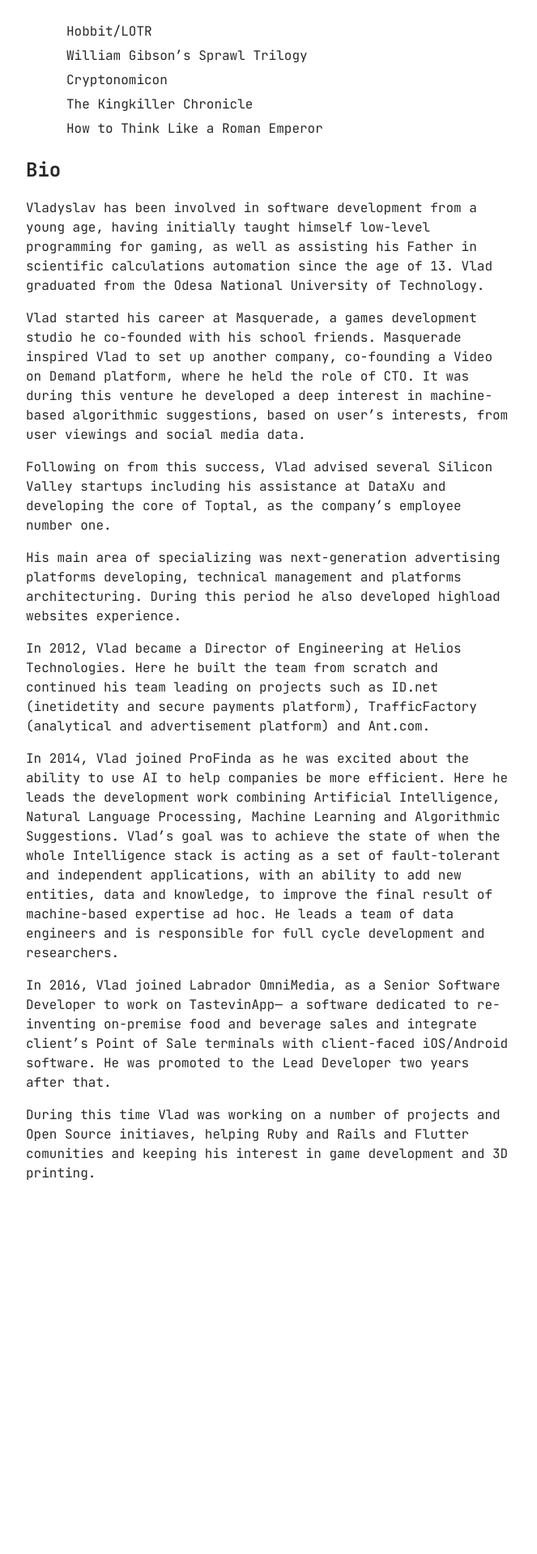
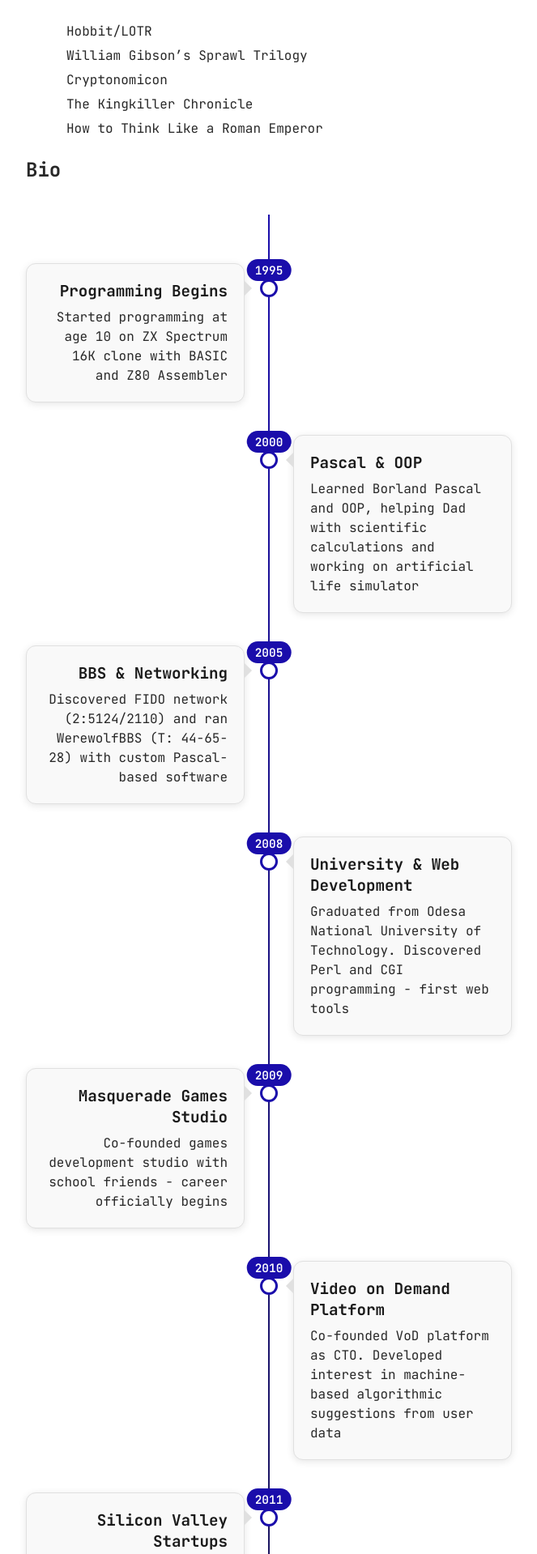
Before and after one commit to vshvedov/vladcodes, a Jekyll site: the page built from about/index.md, in a window 1280 px wide. Shown: the part 1739-3658 px from the top of the page at 81% size, without its empty margins (308-971 px from the left). Built offline with Jekyll 4.4.1, drawn with Linux system fonts in a browser that asks for light colours; before the commit the page ends 3284 px from its top, so only the background shows below that; some of the changed text lies outside the part shown.

Commit message:
Add career timeline section with animations and styles in about page

```diff
--- a/_layouts/about.html
+++ b/_layouts/about.html
@@ -9,3 +9,5 @@
         {{ content }}
     </div>
 </div>
+
+<script src="/assets/js/timeline.js"></script>
--- a/about/index.md
+++ b/about/index.md
@@ -43,45 +43,100 @@
 
 ## Bio
 
-Vladyslav has been involved in software development from a young age, having
-initially taught himself low-level programming for gaming, as well as assisting
-his Father in scientific calculations automation since the age of 13.
-Vlad graduated from the Odesa National University of Technology.
+<div class="timeline" id="career-timeline">
+  <div class="timeline-item" data-year="1995">
+    <div class="timeline-marker"></div>
+    <div class="timeline-content">
+      <h3>Programming Begins</h3>
+      <p>Started programming at age 10 on ZX Spectrum 16K clone with BASIC and Z80 Assembler</p>
+    </div>
+  </div>
 
-Vlad started his career at Masquerade, a games development studio he co-founded with his school friends.
-Masquerade inspired Vlad to set up another company, co-founding a Video on
-Demand platform, where he held the role of CTO. It was during this venture he
-developed a deep interest in machine-based algorithmic suggestions, based on
-user's interests, from user viewings and social media data.
+  <div class="timeline-item" data-year="2000">
+    <div class="timeline-marker"></div>
+    <div class="timeline-content">
+      <h3>Pascal & OOP</h3>
+      <p>Learned Borland Pascal and OOP, helping Dad with scientific calculations and working on artificial life simulator</p>
+    </div>
+  </div>
 
-Following on from this success, Vlad advised several Silicon Valley startups
-including his assistance at DataXu and developing the core of Toptal, as the
-company’s employee number one.
+  <div class="timeline-item" data-year="2005">
+    <div class="timeline-marker"></div>
+    <div class="timeline-content">
+      <h3>BBS & Networking</h3>
+      <p>Discovered FIDO network (2:5124/2110) and ran WerewolfBBS (T: 44-65-28) with custom Pascal-based software</p>
+    </div>
+  </div>
 
-His main area of specializing was next-generation advertising platforms
-developing, technical management and platforms architecturing.
-During this period he also developed highload websites experience.
+  <div class="timeline-item" data-year="2008">
+    <div class="timeline-marker"></div>
+    <div class="timeline-content">
+      <h3>University & Web Development</h3>
+      <p>Graduated from Odesa National University of Technology. Discovered Perl and CGI programming - first web tools</p>
+    </div>
+  </div>
 
-In 2012, Vlad became a Director of Engineering at Helios Technologies. Here he
-built the team from scratch and continued his team leading on
-projects such as ID.net (inetidetity and secure payments platform),
-TrafficFactory (analytical and advertisement platform) and Ant.com.
+  <div class="timeline-item" data-year="2009">
+    <div class="timeline-marker"></div>
+    <div class="timeline-content">
+      <h3>Masquerade Games Studio</h3>
+      <p>Co-founded games development studio with school friends - career officially begins</p>
+    </div>
+  </div>
 
-In 2014, Vlad joined ProFinda as he was excited about the ability to use AI to
-help companies be more efficient. Here he leads the development work
-combining Artificial Intelligence, Natural Language Processing, Machine
-Learning and Algorithmic Suggestions. Vlad’s goal was to achieve the state of
-when the whole Intelligence stack is acting as a set of fault-tolerant and
-independent applications, with an ability to add new entities, data and
-knowledge, to improve the final result of machine-based expertise ad hoc. He
-leads a team of data engineers and is responsible for full cycle development and
-researchers.
+  <div class="timeline-item" data-year="2010">
+    <div class="timeline-marker"></div>
+    <div class="timeline-content">
+      <h3>Video on Demand Platform</h3>
+      <p>Co-founded VoD platform as CTO. Developed interest in machine-based algorithmic suggestions from user data</p>
+    </div>
+  </div>
 
-In 2016, Vlad joined Labrador OmniMedia, as a Senior Software Developer to work on
-TastevinApp— a software dedicated to re-inventing on-premise food and beverage sales
-and integrate client’s Point of Sale terminals with client-faced iOS/Android software.
-He was promoted to the Lead Developer two years after that.
+  <div class="timeline-item" data-year="2011">
+    <div class="timeline-marker"></div>
+    <div class="timeline-content">
+      <h3>Silicon Valley Startups</h3>
+      <p>Advised startups including DataXu and became employee #1 at Toptal, specializing in advertising platforms</p>
+    </div>
+  </div>
 
-During this time Vlad was working on a number of projects and Open Source initiaves,
-helping Ruby and Rails and Flutter comunities and keeping his interest in game development
-and 3D printing.
+  <div class="timeline-item" data-year="2012">
+    <div class="timeline-marker"></div>
+    <div class="timeline-content">
+      <h3>Director of Engineering</h3>
+      <p>Joined Helios Technologies, built team from scratch for ID.net, TrafficFactory, and Ant.com projects</p>
+    </div>
+  </div>
+
+  <div class="timeline-item" data-year="2014">
+    <div class="timeline-marker"></div>
+    <div class="timeline-content">
+      <h3>AI & Machine Learning</h3>
+      <p>Joined ProFinda to work on AI, NLP, and ML for business efficiency. Led fault-tolerant intelligence stack development</p>
+    </div>
+  </div>
+
+  <div class="timeline-item" data-year="2016">
+    <div class="timeline-marker"></div>
+    <div class="timeline-content">
+      <h3>Senior Developer</h3>
+      <p>Joined Labrador OmniMedia for TastevinApp - POS integration with mobile apps</p>
+    </div>
+  </div>
+
+  <div class="timeline-item" data-year="2018">
+    <div class="timeline-marker"></div>
+    <div class="timeline-content">
+      <h3>Lead Developer</h3>
+      <p>Promoted to Lead Developer. Active in Ruby/Rails and Flutter communities, game development, and 3D printing</p>
+    </div>
+  </div>
+
+  <div class="timeline-item" data-year="2024">
+    <div class="timeline-marker"></div>
+    <div class="timeline-content">
+      <h3>LLMs & AI Focus</h3>
+      <p>Current interests: LLMs, agentic systems, distributed web apps, 3D printing, CNC, woodworking, and music synthesis</p>
+    </div>
+  </div>
+</div>
--- a/assets/css/main.css
+++ b/assets/css/main.css
@@ -200,3 +200,171 @@
 .app-item a:hover {
     text-decoration: underline;
 }
+
+.app-item h2 .os-tag {
+    background: var(--code-bg);
+    color: var(--text-color);
+    font-size: 0.8em;
+    font-weight: 500;
+    padding: 2px 6px;
+    border-radius: 4px;
+    margin-left: 8px;
+    display: inline-block;
+}
+
+/* Timeline Styles */
+.timeline {
+    position: relative;
+    max-width: 800px;
+    margin: 40px auto;
+    padding: 20px 0;
+}
+
+.timeline::before {
+    content: '';
+    position: absolute;
+    left: 50%;
+    top: 0;
+    bottom: 0;
+    width: 2px;
+    background: linear-gradient(to bottom, var(--link-color), var(--text-secondary));
+    transform: translateX(-50%);
+}
+
+.timeline-item {
+    position: relative;
+    margin: 40px 0;
+    opacity: 0;
+    transform: translateY(30px);
+    transition: all 0.6s ease;
+}
+
+.timeline-item.animate {
+    opacity: 1;
+    transform: translateY(0);
+}
+
+.timeline-item:nth-child(odd) .timeline-content {
+    margin-left: 0;
+    margin-right: calc(50% + 30px);
+    text-align: right;
+}
+
+.timeline-item:nth-child(even) .timeline-content {
+    margin-left: calc(50% + 30px);
+    margin-right: 0;
+    text-align: left;
+}
+
+.timeline-marker {
+    position: absolute;
+    left: 50%;
+    top: 20px;
+    width: 16px;
+    height: 16px;
+    background: var(--bg-color);
+    border: 3px solid var(--link-color);
+    border-radius: 50%;
+    transform: translateX(-50%);
+    z-index: 2;
+    transition: all 0.3s ease;
+}
+
+.timeline-item:hover .timeline-marker {
+    background: var(--link-color);
+    transform: translateX(-50%) scale(1.2);
+    box-shadow: 0 0 15px rgba(107, 163, 245, 0.4);
+}
+
+.timeline-content {
+    background: var(--app-item-bg);
+    border: 1px solid var(--app-item-border);
+    border-radius: 12px;
+    padding: 20px;
+    position: relative;
+    box-shadow: 0 2px 10px rgba(0, 0, 0, 0.1);
+    transition: all 0.3s ease;
+}
+
+.timeline-content:hover {
+    transform: translateY(-5px);
+    box-shadow: 0 5px 20px rgba(0, 0, 0, 0.15);
+}
+
+.timeline-content::before {
+    content: '';
+    position: absolute;
+    top: 20px;
+    width: 0;
+    height: 0;
+    border: 10px solid transparent;
+}
+
+.timeline-item:nth-child(odd) .timeline-content::before {
+    right: -20px;
+    border-left-color: var(--app-item-border);
+}
+
+.timeline-item:nth-child(even) .timeline-content::before {
+    left: -20px;
+    border-right-color: var(--app-item-border);
+}
+
+.timeline-content h3 {
+    color: var(--text-secondary);
+    font-size: 1.2em;
+    font-weight: 700;
+    margin-bottom: 8px;
+    margin-top: 0;
+}
+
+.timeline-content p {
+    color: var(--text-color);
+    margin: 0;
+    line-height: 1.5;
+}
+
+.timeline-item::before {
+    content: attr(data-year);
+    position: absolute;
+    left: 50%;
+    top: -5px;
+    background: var(--link-color);
+    color: white;
+    padding: 4px 10px;
+    border-radius: 20px;
+    font-size: 0.9em;
+    font-weight: 600;
+    transform: translateX(-50%);
+    z-index: 3;
+    white-space: nowrap;
+}
+
+@media screen and (max-width: 768px) {
+    .timeline::before {
+        left: 30px;
+    }
+
+    .timeline-item:nth-child(odd) .timeline-content,
+    .timeline-item:nth-child(even) .timeline-content {
+        margin-left: 60px;
+        margin-right: 0;
+        text-align: left;
+    }
+
+    .timeline-marker {
+        left: 30px;
+    }
+
+    .timeline-item::before {
+        left: 30px;
+    }
+
+    .timeline-item:nth-child(odd) .timeline-content::before,
+    .timeline-item:nth-child(even) .timeline-content::before {
+        left: -20px;
+        right: auto;
+        border-left-color: transparent;
+        border-right-color: var(--app-item-border);
+    }
+}
--- /dev/null
+++ b/assets/js/timeline.js
@@ -0,0 +1,81 @@
+document.addEventListener('DOMContentLoaded', function() {
+    const timeline = document.getElementById('career-timeline');
+    if (!timeline) return;
+
+    const timelineItems = timeline.querySelectorAll('.timeline-item');
+
+    // Intersection Observer for scroll animations
+    const observerOptions = {
+        threshold: 0.3,
+        rootMargin: '0px 0px -50px 0px'
+    };
+
+    const observer = new IntersectionObserver((entries) => {
+        entries.forEach(entry => {
+            if (entry.isIntersecting) {
+                entry.target.classList.add('animate');
+            }
+        });
+    }, observerOptions);
+
+    // Observe all timeline items
+    timelineItems.forEach(item => {
+        observer.observe(item);
+    });
+
+    // Add staggered animation delay
+    timelineItems.forEach((item, index) => {
+        item.style.transitionDelay = `${index * 0.1}s`;
+    });
+
+    // Add click interaction for mobile
+    timelineItems.forEach(item => {
+        const content = item.querySelector('.timeline-content');
+        const marker = item.querySelector('.timeline-marker');
+
+        item.addEventListener('click', function() {
+            // Remove active class from all items
+            timelineItems.forEach(otherItem => {
+                otherItem.classList.remove('timeline-active');
+            });
+
+            // Add active class to clicked item
+            this.classList.add('timeline-active');
+
+            // Add a pulse effect to the marker
+            marker.style.animation = 'pulse 0.6s ease-out';
+            setTimeout(() => {
+                marker.style.animation = '';
+            }, 600);
+        });
+    });
+
+    // Smooth scroll to timeline when page loads with hash
+    if (window.location.hash === '#career-timeline') {
+        setTimeout(() => {
+            timeline.scrollIntoView({ behavior: 'smooth' });
+        }, 100);
+    }
+});
+
+// Add CSS animation for pulse effect
+const style = document.createElement('style');
+style.textContent = `
+    @keyframes pulse {
+        0% { transform: translateX(-50%) scale(1); }
+        50% { transform: translateX(-50%) scale(1.4); }
+        100% { transform: translateX(-50%) scale(1); }
+    }
+
+    .timeline-active .timeline-content {
+        border-color: var(--link-color);
+        box-shadow: 0 5px 25px rgba(107, 163, 245, 0.2);
+    }
+
+    .timeline-active .timeline-marker {
+        background: var(--link-color);
+        transform: translateX(-50%) scale(1.1);
+        box-shadow: 0 0 20px rgba(107, 163, 245, 0.4);
+    }
+`;
+document.head.appendChild(style);
```
